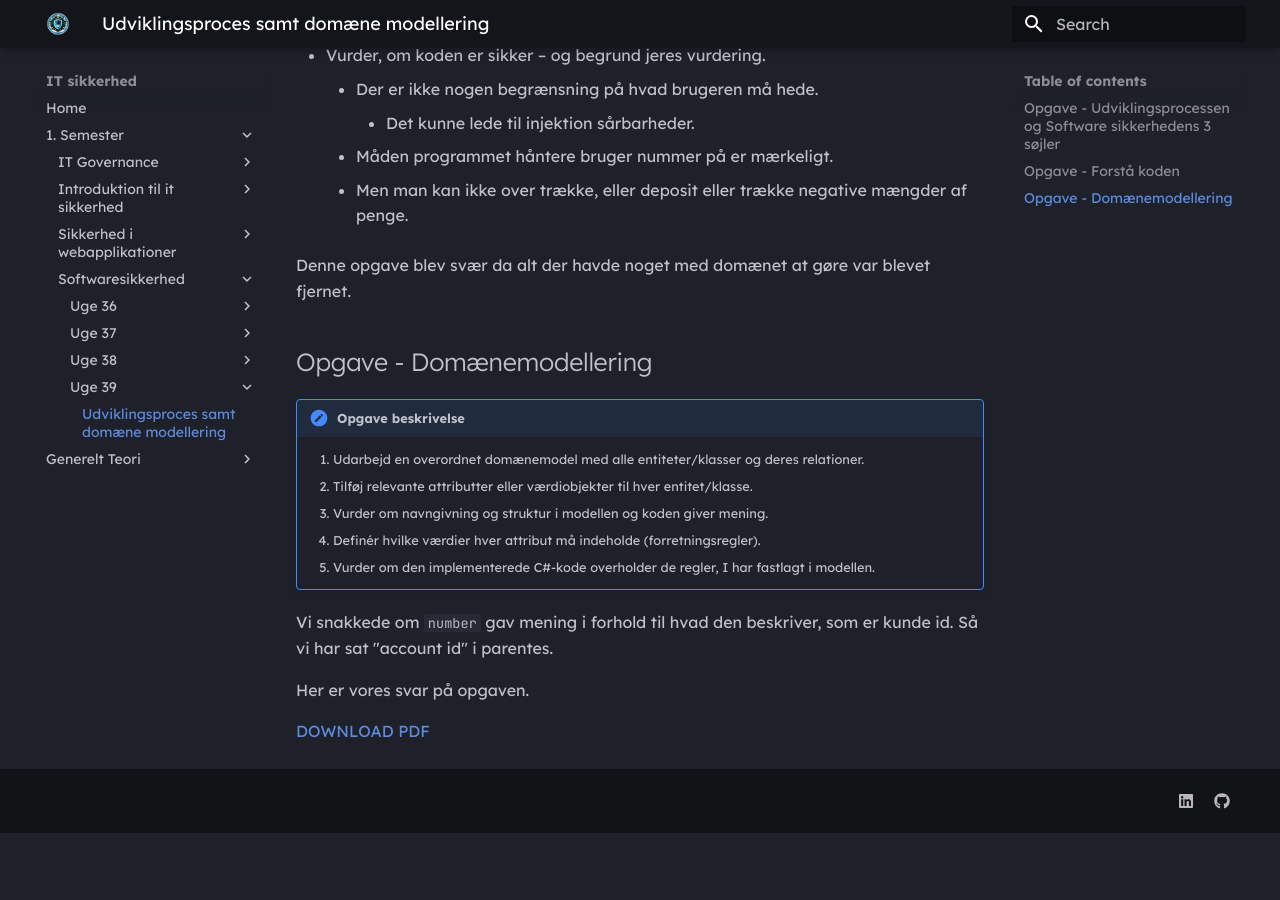
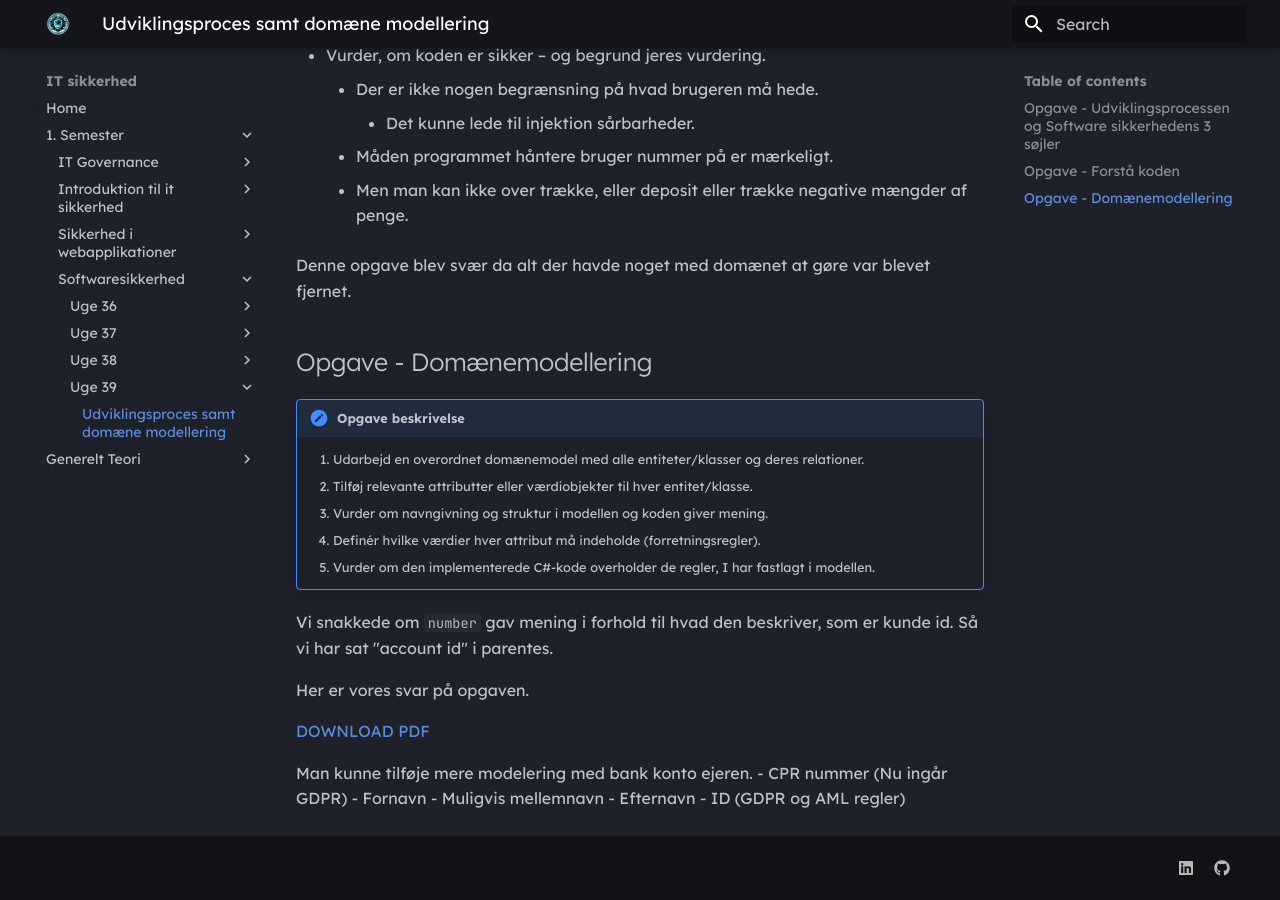
Before and after one commit to NoahRosenkjaer/IT-sikkerhed, an MkDocs documentation site: the page built from docs/1. Semester/Softwaresikkerhed/Uge 39/Uge39.md, in a window 1280 px wide and 900 px high, scrolled down 3979 px. Built offline with MkDocs 1.6.1 and Material for MkDocs 9.7.7, drawn with Linux system fonts in a browser that asks for light colours; before the commit the page ends 4812 px from its top, so only the background shows below that.

Commit message:
Little update

```diff
--- a/docs/1. Semester/Softwaresikkerhed/Uge 39/Uge39.md
+++ b/docs/1. Semester/Softwaresikkerhed/Uge 39/Uge39.md
@@ -134,3 +134,10 @@ Vi snakkede om `number` gav mening i forhold til hvad den beskriver, som er kund
 Her er vores svar på opgaven.
 
 [DOWNLOAD PDF](Domænemodellering.pdf)
+
+Man kunne tilføje mere modelering med bank konto ejeren.
+- CPR nummer (Nu ingår GDPR)
+- Fornavn
+- Muligvis mellemnavn
+- Efternavn
+- ID (GDPR og AML regler)
```
